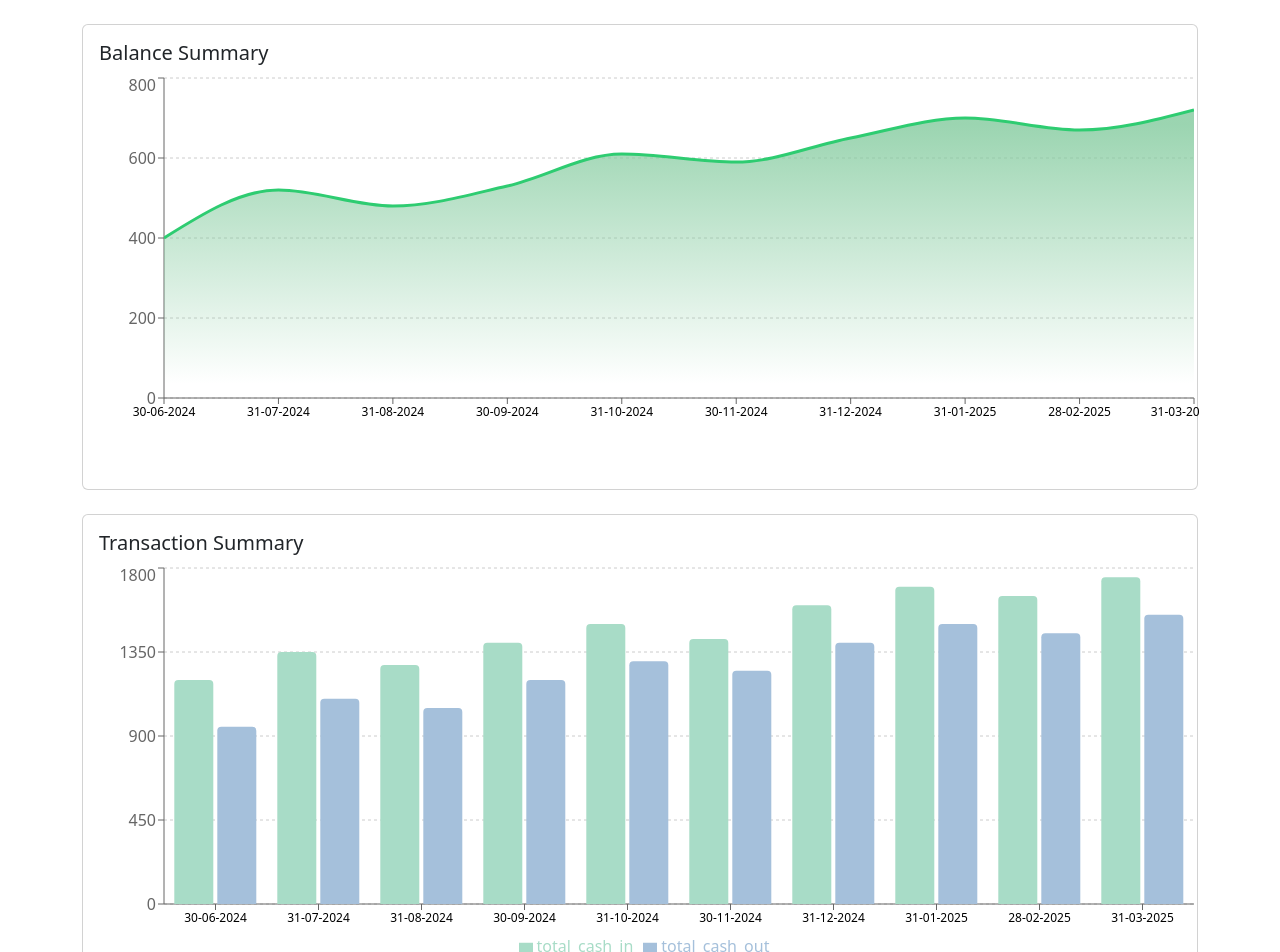
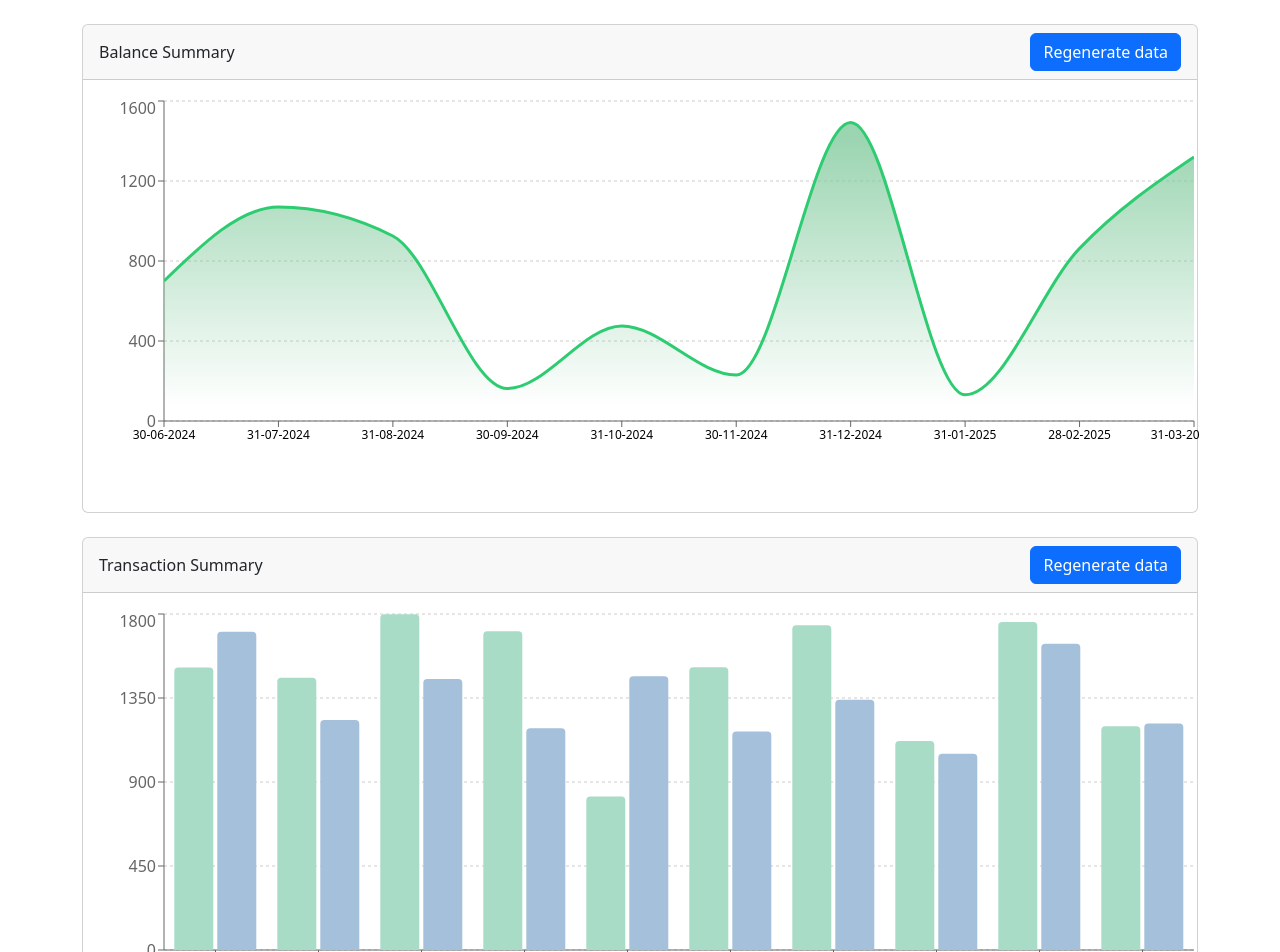
Before and after one commit to goldenshooter/9spokes-make-graphs-simple-again, a React (Create React App) app: page / in a window 1280 px wide. Shown: the top 952 px of the page. Built offline with nearby package versions, Linux system fonts and the light colour scheme.

Commit message:
add the ability to random generate data

```diff
--- a/src/App.js
+++ b/src/App.js
@@ -1,5 +1,5 @@
 import React, { useState } from 'react'
-import { Container, Row, Col, Card } from 'react-bootstrap'
+import { Button, Container, Row, Col, Card } from 'react-bootstrap'
 import {
   AreaChart,
   Area,
@@ -32,18 +32,30 @@ function CustomAxisTick({ x, y, payload }, activeLabel) {
 function App() {
   const [activeIndex, setActiveIndex] = useState(null)
   const [activeLabel, setActiveLabel] = useState('')
+  const [areaDataState, setAreaDataState] = useState(areaData())
+  const [barDataState, setBarDataState] = useState(barData())
+  const [scrollDataState, setScrollDataState] = useState(scrollData())
 
   return (
     <Container className="my-4">
       <Row className="mb-4">
         <Col>
           <Card>
+            <Card.Header className="d-flex justify-content-between align-items-center">
+              <span>Balance Summary</span>
+              <Button
+                onClick={() => {
+                  setAreaDataState(areaData())
+                }}
+              >
+                Regenerate data
+              </Button>
+            </Card.Header>
             <Card.Body>
-              <Card.Title>Balance Summary</Card.Title>
               <AreaChart
                 width={1100}
                 height={400}
-                data={areaData}
+                data={areaDataState}
                 onMouseMove={(e) => {
                   if (e && e.activeLabel && e.activeTooltipIndex) {
                     setActiveIndex(e.activeTooltipIndex)
@@ -97,12 +109,21 @@ function App() {
       <Row className="mb-4">
         <Col>
           <Card>
+            <Card.Header className="d-flex justify-content-between align-items-center">
+              <span>Transaction Summary</span>
+              <Button
+                onClick={() => {
+                  setBarDataState(barData())
+                }}
+              >
+                Regenerate data
+              </Button>
+            </Card.Header>
             <Card.Body>
-              <Card.Title>Transaction Summary</Card.Title>
               <BarChart
                 width={1100}
                 height={400}
-                data={barData}
+                data={barDataState}
                 onMouseMove={(e) => {
                   if (e && e.activeLabel && e.activeTooltipIndex) {
                     setActiveIndex(e.activeTooltipIndex)
@@ -143,8 +164,17 @@ function App() {
       <Row>
         <Col>
           <Card>
+            <Card.Header className="d-flex justify-content-between align-items-center">
+              <span>Automated forecast</span>
+              <Button
+                onClick={() => {
+                  setScrollDataState(scrollData())
+                }}
+              >
+                Regenerate data
+              </Button>
+            </Card.Header>
             <Card.Body>
-              <Card.Title>Automated forecast</Card.Title>
               <div style={{ display: 'flex', position: 'relative' }}>
                 {/* Fixed Y-axis */}
                 <div
@@ -155,7 +185,7 @@ function App() {
                   <AreaChart
                     width={80}
                     height={400}
-                    data={scrollData}
+                    data={scrollDataState}
                     margin={{ left: 0 }}
                   >
                     <YAxis width={80} />
@@ -174,7 +204,7 @@ function App() {
                   <AreaChart
                     width={2000} // Big chart
                     height={400}
-                    data={scrollData}
+                    data={scrollDataState}
                     margin={{ left: 0 }}
                   >
                     <defs>
@@ -229,7 +259,7 @@ function App() {
                     />
                     <Tooltip cursor={{ stroke: '#2ecc71', strokeWidth: 3 }} />
                     <ReferenceLine
-                      x={scrollData[todayIndex].day}
+                      x={scrollDataState[todayIndex]?.day}
                       stroke="#2ecc71"
                       strokeWidth={2}
                       label="Today"
--- a/src/mockData.js
+++ b/src/mockData.js
@@ -1,38 +1,83 @@
-export const areaData = [
-  { month: '30-06-2024', balance: 400 },
-  { month: '31-07-2024', balance: 520 },
-  { month: '31-08-2024', balance: 480 },
-  { month: '30-09-2024', balance: 530 },
-  { month: '31-10-2024', balance: 610 },
-  { month: '30-11-2024', balance: 590 },
-  { month: '31-12-2024', balance: 650 },
-  { month: '31-01-2025', balance: 700 },
-  { month: '28-02-2025', balance: 670 },
-  { month: '31-03-2025', balance: 720 },
-];
+function generateRandomNumber(min, max) {
+  return Math.floor(Math.random() * (max - min + 1)) + min
+}
 
-export const barData = [
-  { month: '30-06-2024', total_cash_in: 1200, total_cash_out: 950 },
-  { month: '31-07-2024', total_cash_in: 1350, total_cash_out: 1100 },
-  { month: '31-08-2024', total_cash_in: 1280, total_cash_out: 1050 },
-  { month: '30-09-2024', total_cash_in: 1400, total_cash_out: 1200 },
-  { month: '31-10-2024', total_cash_in: 1500, total_cash_out: 1300 },
-  { month: '30-11-2024', total_cash_in: 1420, total_cash_out: 1250 },
-  { month: '31-12-2024', total_cash_in: 1600, total_cash_out: 1400 },
-  { month: '31-01-2025', total_cash_in: 1700, total_cash_out: 1500 },
-  { month: '28-02-2025', total_cash_in: 1650, total_cash_out: 1450 },
-  { month: '31-03-2025', total_cash_in: 1750, total_cash_out: 1550 },
-];
+export const areaData = () => [
+  { month: '30-06-2024', balance: generateRandomNumber(100, 1500) },
+  { month: '31-07-2024', balance: generateRandomNumber(100, 1500) },
+  { month: '31-08-2024', balance: generateRandomNumber(100, 1500) },
+  { month: '30-09-2024', balance: generateRandomNumber(100, 1500) },
+  { month: '31-10-2024', balance: generateRandomNumber(100, 1500) },
+  { month: '30-11-2024', balance: generateRandomNumber(100, 1500) },
+  { month: '31-12-2024', balance: generateRandomNumber(100, 1500) },
+  { month: '31-01-2025', balance: generateRandomNumber(100, 1500) },
+  { month: '28-02-2025', balance: generateRandomNumber(100, 1500) },
+  { month: '31-03-2025', balance: generateRandomNumber(100, 1500) },
+]
 
-export const todayIndex = 22;
-export const todayValue = Math.floor(Math.random() * 500);
-export const scrollData = Array.from({ length: 30 }, (_, i) => {
+export const barData = () => [
+  {
+    month: '30-06-2024',
+    total_cash_in: generateRandomNumber(800, 1800),
+    total_cash_out: generateRandomNumber(800, 1800),
+  },
+  {
+    month: '31-07-2024',
+    total_cash_in: generateRandomNumber(800, 1800),
+    total_cash_out: generateRandomNumber(800, 1800),
+  },
+  {
+    month: '31-08-2024',
+    total_cash_in: generateRandomNumber(800, 1800),
+    total_cash_out: generateRandomNumber(800, 1800),
+  },
+  {
+    month: '30-09-2024',
+    total_cash_in: generateRandomNumber(800, 1800),
+    total_cash_out: generateRandomNumber(800, 1800),
+  },
+  {
+    month: '31-10-2024',
+    total_cash_in: generateRandomNumber(800, 1800),
+    total_cash_out: generateRandomNumber(800, 1800),
+  },
+  {
+    month: '30-11-2024',
+    total_cash_in: generateRandomNumber(800, 1800),
+    total_cash_out: generateRandomNumber(800, 1800),
+  },
+  {
+    month: '31-12-2024',
+    total_cash_in: generateRandomNumber(800, 1800),
+    total_cash_out: generateRandomNumber(800, 1800),
+  },
+  {
+    month: '31-01-2025',
+    total_cash_in: generateRandomNumber(800, 1800),
+    total_cash_out: generateRandomNumber(800, 1800),
+  },
+  {
+    month: '28-02-2025',
+    total_cash_in: generateRandomNumber(800, 1800),
+    total_cash_out: generateRandomNumber(800, 1800),
+  },
+  {
+    month: '31-03-2025',
+    total_cash_in: generateRandomNumber(800, 1800),
+    total_cash_out: generateRandomNumber(800, 1800),
+  },
+]
+
+export const todayIndex = 22
+export const todayValue = 200
+export const scrollData = () =>
+  Array.from({ length: 30 }, (_, i) => {
     if (i < todayIndex) {
       return {
         day: `Day ${i + 1}`,
         amount: Math.floor(Math.random() * 500), // Historical data
         isHistorical: true,
-    };
+      }
     }
     if (i === todayIndex) {
       return {
@@ -42,11 +87,11 @@ export const scrollData = Array.from({ length: 30 }, (_, i) => {
         forecastMid: todayValue,
         forecastLow: todayValue,
         isToday: true,
-    };
+      }
     }
     // Forecast data
-  const daysAfterToday = i - todayIndex; // Changed from -1
-  const fluctuation = Math.floor(Math.random() * 40 - 20);
+    const daysAfterToday = i - todayIndex // Changed from -1
+    const fluctuation = Math.floor(Math.random() * 40 - 20)
 
     return {
       day: `Day ${i + 1}`,
@@ -54,5 +99,5 @@ export const scrollData = Array.from({ length: 30 }, (_, i) => {
       forecastMid: todayValue + daysAfterToday * 5 + fluctuation,
       forecastLow: todayValue - daysAfterToday * 10 + fluctuation - 20,
       isForecast: true,
-  };
-});
+    }
+  })
```
Lines whose indentation alone changed are shown as unchanged.
